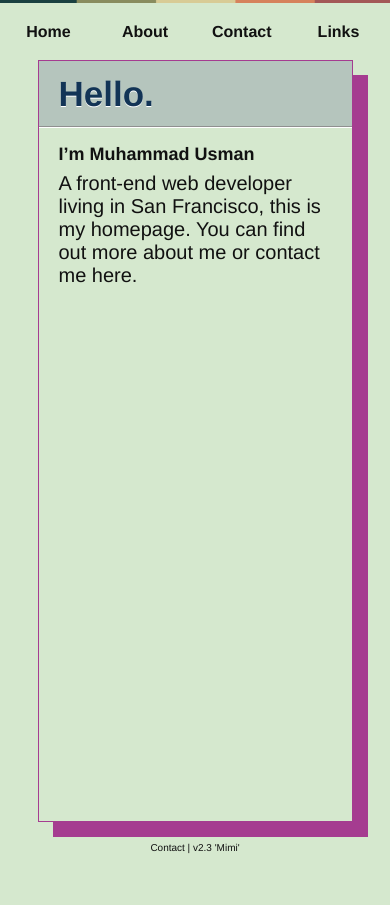
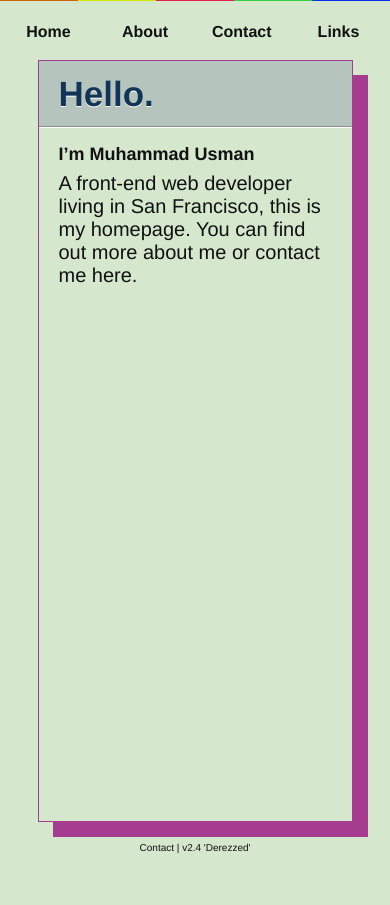
Before and after one commit to usmanity/usmanity.github.com, a Jekyll site: the page built from index.markdown, in a window 390 px wide. Built offline with Jekyll 4.4.1, drawn with Linux system fonts in a browser that asks for light colours.

Commit message:
derezzed update

```diff
--- a/_includes/footer.md
+++ b/_includes/footer.md
@@ -1,4 +1,4 @@
 <footer>
   <a href="/contact">Contact</a> |
-  v2.3 'Mimi'
+  v2.4 'Derezzed'
 </footer>
--- a/css/style.css
+++ b/css/style.css
@@ -72,7 +72,7 @@ h2 {
 }
 @media (max-width: 480px) {
   body {
-    background-image: url('/images/muted.png');
+    background-image: url('/images/bored.png');
     background-size: 100%;
   }
 }
```
Also changed, not shown: 5 other files.
